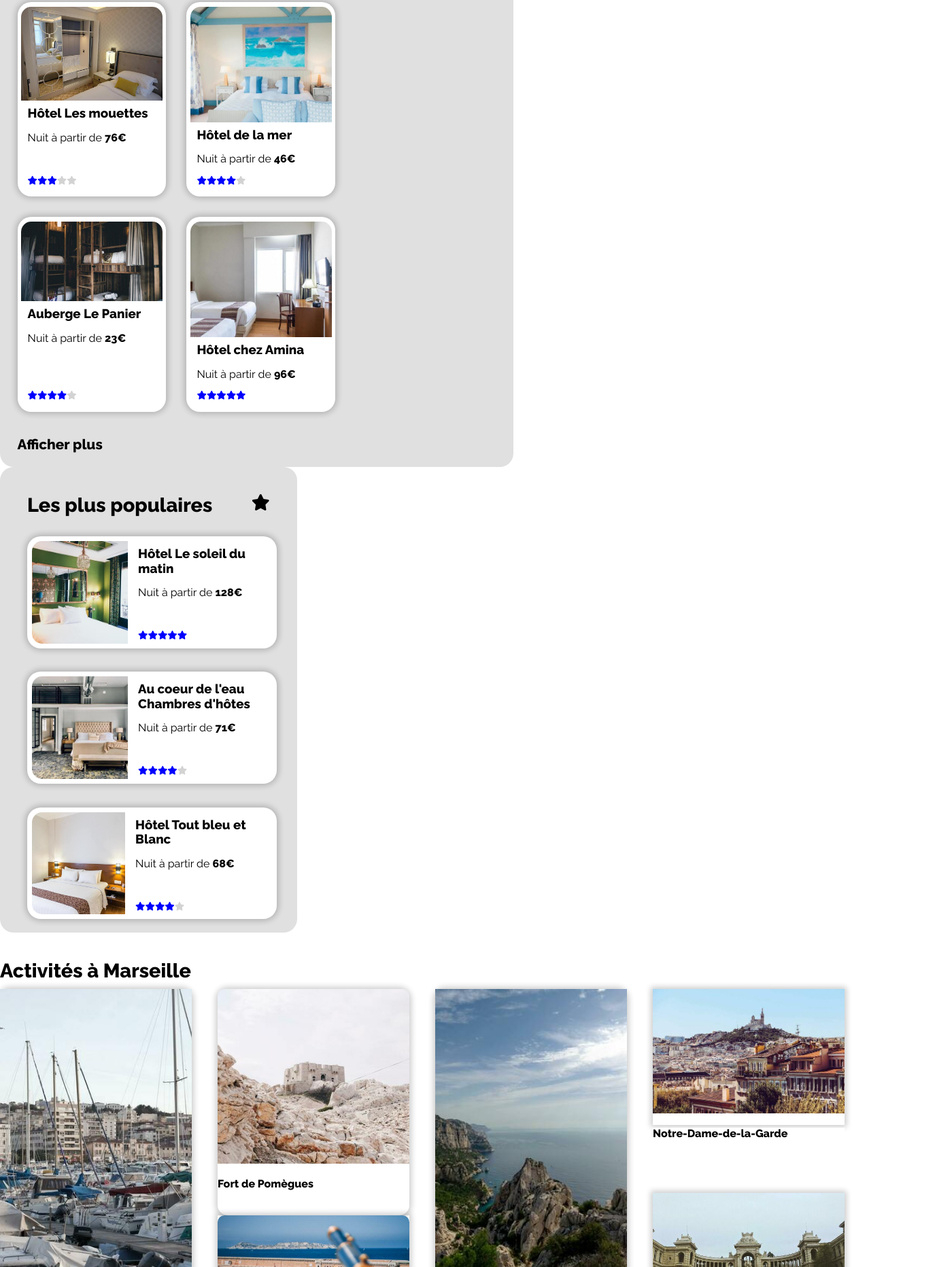
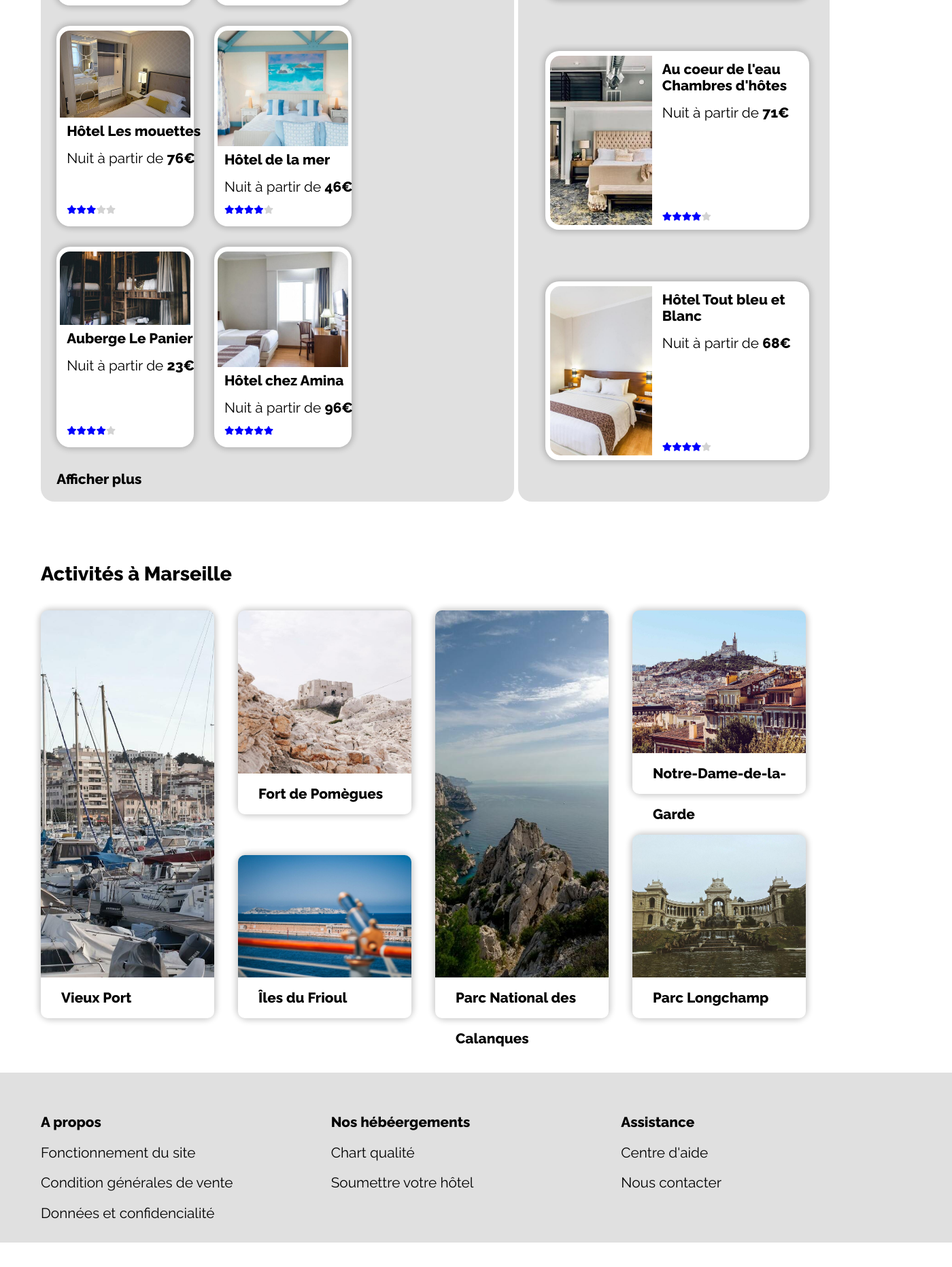
Before and after one commit to FlorentEeckeman/P2, a plain HTML site: page index1.html in a window 1280 px wide. Shown: the part 936-2800 px from the top of the page at 68% size, 1400 px wide, since content can reach past the window. After the commit the page ends 2764 px from the top, so only its background shows below. Drawn offline with Linux system fonts and the light colour scheme.

Commit message:
version desktop 1.0

```diff
--- a/css/main.css
+++ b/css/main.css
@@ -1,26 +1,38 @@
 body{
     font-family : 'Raleway', sans-serif;
-
+}
+.pad-left{
+    padding-left: 60px;
+    padding-right: 60px;
 }
 header {
     height: 110px;
+}
+ul{
+    margin-top: 0px;
 }
 nav li {
     display: inline-block;
     padding-right: 35px;
     padding-left: 35px;
+    padding-top: 60px;
+
     font-size: 1.3rem;
+    border-top: 3px solid transparent;
+}
+nav li:hover{
+
+    border-top: 3px solid blue;
 }
  nav div {
     list-style: none;
-    padding-right: 50px;
     float: right;
-    margin: 30px 50px 50px 0px;
+
 }
 header div img {
     width: 120px;
     float: left;
-    margin: 30px 20px 20px 0px;
+    padding: 50px 20px 20px 0px;
 }
 /* design pour tablette */
 
@@ -31,10 +43,10 @@ header div img {
 }
   /*--------------------------------------------------*/
   /*main*/
+.a-top{
+    text-decoration: none;
+}
 
-  .search{
-    padding-left: 50px;
-  }
   .formulaire {
     display: flex;
     align-items: center;
@@ -52,6 +64,9 @@ header div img {
     border-radius: 15px 0px 0px 15px;
     background-color: rgb(224, 224, 224);
   }
+  .p-search{
+      font-size: 1.2rem;
+  }
   .fa-location-dot{
       display: block;
     align-self: center;
@@ -62,6 +77,8 @@ header div img {
     height: 92%;
     padding: 0 auto;
     border: none;
+    font-size: 1.3rem;
+    font-weight: 600;
   }
   .boutton-rec{
     height: 50px;
@@ -70,6 +87,7 @@ header div img {
     color: rgb(255, 255, 255);
     background-color: rgb(4, 0, 248);
     border: none;
+
     border-radius: 0px 15px 15px 0px ;
     }
 
@@ -142,38 +160,44 @@ header div img {
         align-items: center;
         padding-top: 20px;
         margin-bottom: 20px;
+        font-size: 1.2rem;
     }
+
     .fa-info{
         display: inline-block;
-        padding-top: 5px;
         text-align: center;
+        padding: 3px;
         height: 20px;
         width: 20px;
-        margin-right: 5px;
         color: blue;
-        font-size: 0.8rem;
         border: 1px solid rgb(224, 224, 224);
         border-radius: 50%;
+    }
+    .p-info{
+        padding-left: 10px;
     }
     .main-affichage{
         display: flex;
         flex-direction: row;
+        justify-content: space-between;
         width: 100%;
         flex-wrap: wrap;
     }
     .logement{
         display: flex;
-        width: 57%;
+        width: 58%;
         flex-wrap: wrap;
         background-color: rgb(224, 224, 224);
         border-radius: 20px;
        padding-left: 2%;
-       margin-right: 3%;
+
     }
     .soustitre{
-        width: 100%;
-       margin-bottom: 10px;
-       margin-top: 40px;
+        width: 90%;
+        height: 20px;
+       margin-bottom: 0px;
+       margin-top: 0px;
+       padding-top: 50px;
        font-weight: 800;
        font-size:1.8rem;
     }
@@ -202,6 +226,7 @@ header div img {
     .sub-vignette{
         width: 100%;
         margin: 3px 0px 13px 15px ;
+        font-size: 1.3rem;
     }
     .pop-text{
         width: 60%;
@@ -213,6 +238,7 @@ header div img {
     .sub-vig-pop{
         display: flex;
         height: 80%;
+
         align-items: end;
         margin: 3px 0px 10px 15px ;
     }
@@ -233,16 +259,15 @@ header div img {
     }
     .populaire{
         display: flex;
-        width: 31%;
+        width: 36%;
         flex-wrap: wrap;
         background-color: rgb(224, 224, 224);
         border-radius: 20px;
         padding-left: 40px;
-        margin-right: 60px;
+
     }
     .star-noir{
         float: right;
-        margin-right: 40px;
         font-size: 1.5rem;
     }
     .vign-popu{
@@ -269,11 +294,14 @@ header div img {
         width: 100%;
         height: 100%;
         background-color: rgb(255, 255, 255);
+        padding-top: 40px;
     }
     .grp-activite{
         display: flex;
         width: 100%;
-        height: 500px;
+        height: 700px;
+        padding-top: 50px;
+        padding-bottom: 50px;
         flex-direction: column;
         justify-content: space-between;
         flex-wrap: wrap;
@@ -302,7 +330,7 @@ header div img {
     .med-vignette1{
         display: flex;
         flex-direction: column;
-        flex: 2;
+        height: 50%;
         width: 100%;
         border-radius: 15px;
         box-sizing: content-box;
@@ -311,8 +339,9 @@ header div img {
     .low-vignette{
         display: flex;
         flex-direction: column;
-        flex: 1;
+        height: 40%;
         width: 100%;
+        border-radius: 15px;
         box-sizing: content-box;
         box-shadow: 0px 0px 8px 3px rgba(0, 0, 0, 0.2);
     }
@@ -320,24 +349,38 @@ header div img {
     .med-vignette{
         display: flex;
         flex-direction: column;
-        height: 40%;
+        height: 45%;
         width: 100%;
+        border-radius: 15px;
         box-sizing: content-box;
         box-shadow: 0px 0px 8px 3px rgba(0, 0, 0, 0.2);
     }
+
     .card-img{
         width: 100%;
-        height: 77%;
+        height: 100%;
         background-repeat:no-repeat;
         background-position: center;
         background-size: cover;
         border-radius: 10px 10px 0px 0px;
     }
+    .port-img{
+        background-image: url("/images/activites/3_medium/reno-laithienne-QUgJhdY5Fyk-unsplash.jpg");
+    }
     .fort-img{
-        background-image: url("/images/activites/4_small/paul-hermann-QFTrLdQIRhI-unsplash.jpg");
+        background-image: url("/images/activites/3_medium/paul-hermann-QFTrLdQIRhI-unsplash.jpg");
     }
     .frioul-img{
-        background-image: url("/images/activites/4_small/kevin-hikari-rV_Qd1l-VXg-unsplash.jpg");
+        background-image: url("/images/activites/3_medium/kevin-hikari-rV_Qd1l-VXg-unsplash.jpg");
+    }
+    .calanques-img{
+        background-image: url("/images/activites/3_medium/kilyan-sockalingum-NR8-cBCN3aI-unsplash.jpg");
+    }
+    .dame-img{
+        background-image: url("/images/activites/3_medium/florian-wehde-xW9e8gdotxI-unsplash.jpg");
+    }
+    .parc-img{
+        background-image: url("/images/activites/3_medium/lena-paulin-wH2-EJoDcV0-unsplash.jpg");
     }
     .act-photo{
         height: 100%;
@@ -345,20 +388,21 @@ header div img {
         max-height: 500px;
         object-fit: cover;
     }
-    .low-vignette img{
-        height: 10vw;
-    }
     .sub-act{
-      width: 100%;
+        padding-left: 30px;
+        font-size: 1.3rem;
+        height: 60px;
+        line-height: 60px;
+        margin: 0;
+        border-radius: 0px 0px 10px 10px;
         background-color: rgb(255, 255, 255);
-
     }
 
     footer{
         display: flex;
         flex-direction: row;
         width: 100%;
-        height: 350px;
+        height: 250px;
         margin-top: 30px;
         margin-left: 0;
         margin-left: 0;
@@ -367,3 +411,9 @@ header div img {
     footer div{
 flex: 1;
     }
+    .foot-col{
+        padding-top: 40px;
+    }
+    .test-foot{
+        font-size: 1.3rem;
+    }
--- a/index1.html
+++ b/index1.html
@@ -24,7 +24,7 @@
           <!--[if lt IE 7]>
             <p class="browsehappy">You are using an <strong>outdated</strong> browser. Please <a href="#">upgrade your browser</a> to improve your experience.</p>
         <![endif]-->
-        <header>
+        <header class="pad-left">
 
                 <div class="logo-div">
                     <img class="logo-site" src="images/logo/Booki@3x.png">
@@ -32,16 +32,16 @@
                 <nav>
                 <div class="menu">
                     <ul>
-                        <li><a href="#home">Hébergements</a></li>
-                        <li><a href="#news">Activités</a></li>
+                        <li><a class="a-top" href="#home">Hébergements</a></li>
+                        <li><a class="a-top" href="#news">Activités</a></li>
                     </ul>
                 </div>
             </nav>
         </header>
-        <main>
+        <main class="pad-left">
             <div>
                 <h2 class="soustitre">Trouver votre hébergement pour des vacances de rêve</h2>
-                <p>En plein centre ville ou en pleine nature</p>
+                <p class="p-search">En plein centre ville ou en pleine nature</p>
                 <form action="" method="get" class="search">
                     <div class="formulaire">
                     <label for="name" class="dot-search"><i class="fa-solid fa-location-dot"></i></label>
@@ -58,7 +58,7 @@
                     </div>
                 </form>
                 <div class="info-num">
-                    <i class="fa-solid fa-info"></i><p>Plus de 500 logement sont disponibles dans cette ville</p>
+                    <i class="fa-solid fa-info"></i><p class="p-info">Plus de 500 logement sont disponibles dans cette ville</p>
                 </div>
             </div>
             <div class="main-affichage">
@@ -135,7 +135,7 @@
                 <h2 class="soustitre">Activités à Marseille</h2>
                 <div class="grp-activite">
                     <div class="big-vignette">
-                        <img class="act-photo" src="/images/activites/4_small/reno-laithienne-QUgJhdY5Fyk-unsplash.jpg" alt="">
+                        <div class="port-img card-img"></div>
                         <h4 class="sub-act">Vieux Port</h4>
                     </div>
                     <div class="double-vignette">
@@ -149,41 +149,41 @@
                         </div>
                     </div>
                     <div class="big-vignette">
-                        <img class="act-photo" src="/images/activites/4_small/kilyan-sockalingum-NR8-cBCN3aI-unsplash.jpg" alt="">
+                        <div class="calanques-img card-img"></div>
                         <h4 class="sub-act">Parc National des Calanques</h4>
                     </div>
                     <div class="double-vignette">
                         <div class="med-vignette">
-                            <img class="act-photo" src="/images/activites/4_small/florian-wehde-xW9e8gdotxI-unsplash.jpg" alt="">
+                            <div class="dame-img card-img"></div>
                             <h4 class="sub-act">Notre-Dame-de-la-Garde</h4>
                         </div>
                         <div class="med-vignette">
-                            <img class="act-photo" src="/images/activites/4_small/lena-paulin-wH2-EJoDcV0-unsplash.jpg" alt="">
+                            <div class="parc-img card-img "></div>
                             <h4 class="sub-act">Parc Longchamp</h4>
                         </div>
                     </div>
                 </div>
             </div>
-            <footer class="test">
-                <div>
-                    <h3>A propos</h3>
+
+        </main>
+        <footer class="test pad-left">
+            <div class="foot-col">
+                <h3 class="test-foot">A propos</h3>
                 <p class="test-foot">Fonctionnement du site</p>
                 <p class="test-foot">Condition générales de vente</p>
                 <p class="test-foot">Données et confidencialité</p>
             </div>
-                <div>
-                    <h3>Nos hébéergements</h3>
+            <div class="foot-col">
+                <h3 class="test-foot">Nos hébéergements</h3>
                 <p class="test-foot">Chart qualité</p>
                 <p class="test-foot">Soumettre votre hôtel</p>
             </div>
-                <div>
-                    <h3>Assistance</h3>
+            <div class="foot-col">
+                <h3 class="test-foot">Assistance</h3>
                 <p class="test-foot">Centre d'aide</p>
                 <p class="test-foot">Nous contacter</p>
             </div>
         </footer>
-        </main>
-
 
         <script src="" async defer></script>
     </body>
```
Lines whose indentation alone changed are shown as unchanged.
